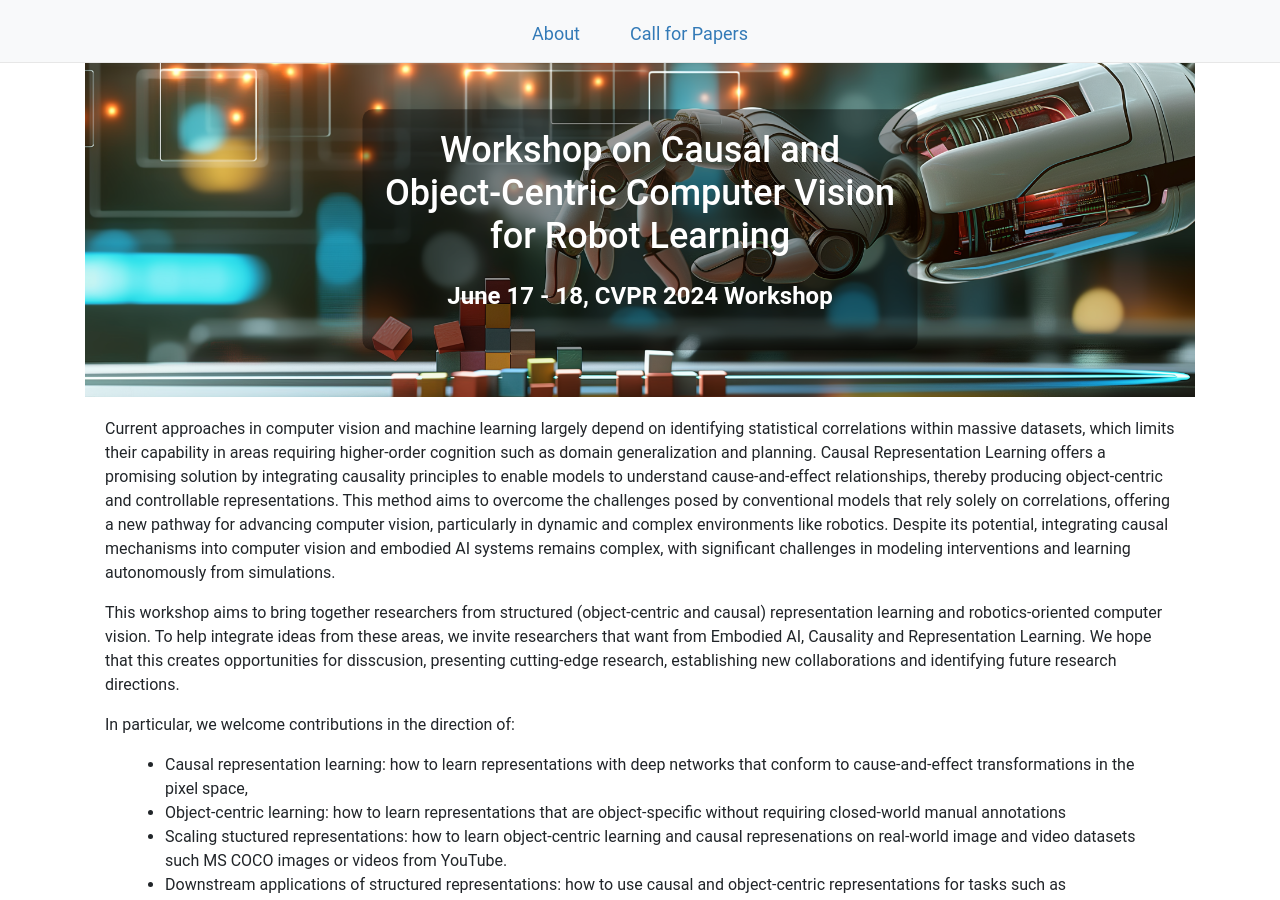
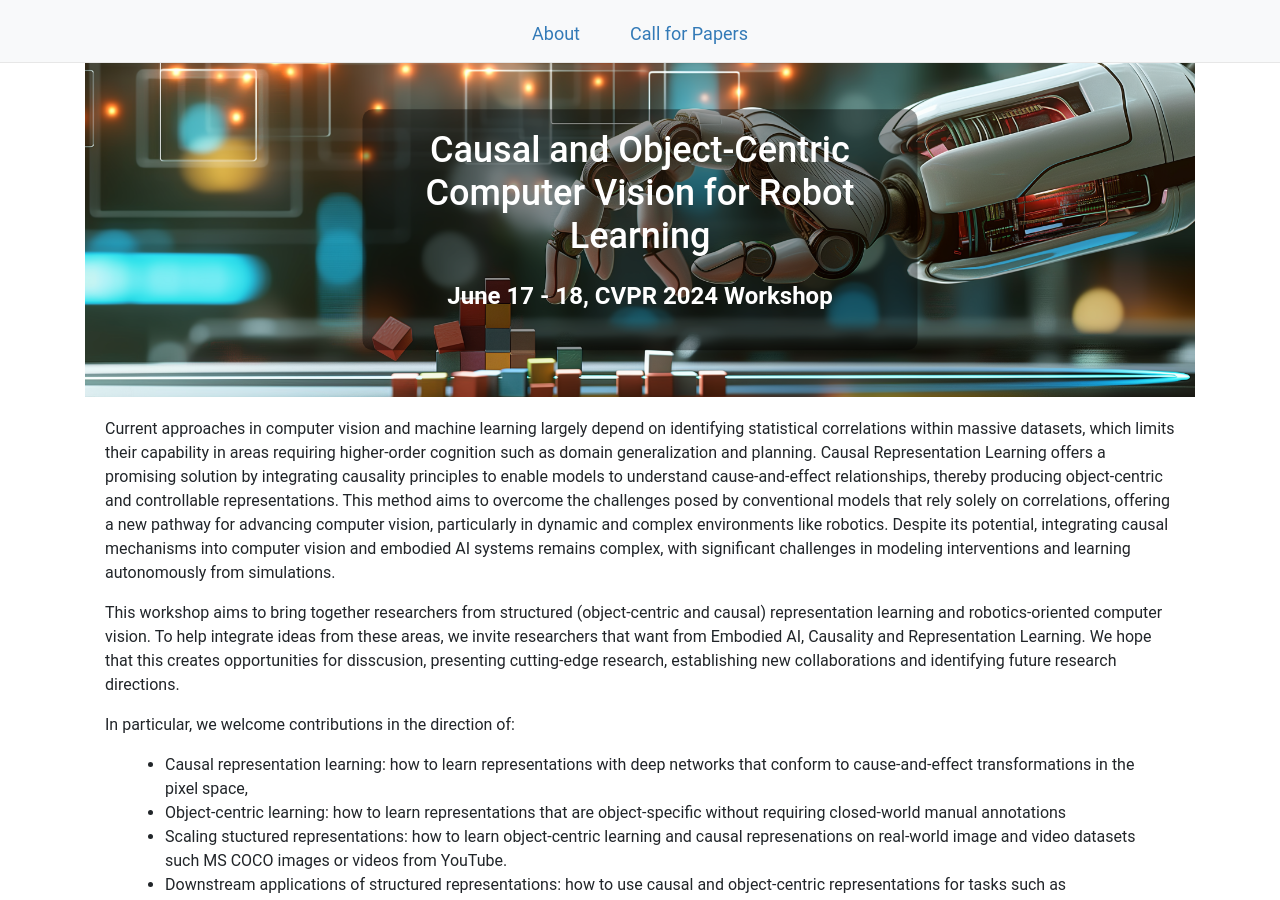
Before and after one commit to corrworkshop/corrworkshop.github.io, a Jekyll site: the page built from index.html, in a window 1280 px wide and 900 px high. Built offline with Jekyll 4.4.1, drawn with Linux system fonts in a browser that asks for light colours; nearby versions of some CDN libraries.

Commit message:
Update name

```diff
--- a/index.html
+++ b/index.html
@@ -15,7 +15,7 @@ layout: coverpage
 <div class="banner">
   <img src="images/banner.jpg" alt="Causal and Object-Centric Computer Vision for Robot Learning" class="banner-img">
   <div class="banner-text">
-    <h1>Workshop on Causal and Object-Centric Computer Vision for Robot Learning</h1>
+    <h1>Causal and Object-Centric Computer Vision for Robot Learning</h1>
     <p>June 17 - 18, CVPR 2024 Workshop</p>
   </div>
 </div>
--- a/submit.html
+++ b/submit.html
@@ -4,8 +4,8 @@ layout: default
 <div class="banner">
   <img src="images/banner.jpg" alt="Causal and Object-Centric Computer Vision for Robot Learning" class="banner-img">
   <div class="banner-text">
-    <h1>Workshop on Causal and Object-Centric Computer Vision for Robot Learning</h1>
-    <p>June 17 - 18, CVPR 2024</p>
+    <h1>Causal and Object-Centric Computer Vision for Robot Learning</h1>
+    <p>June 17 - 18, CVPR 2024 Workshop</p>
   </div>
 </div>
 <div class="row">
```
